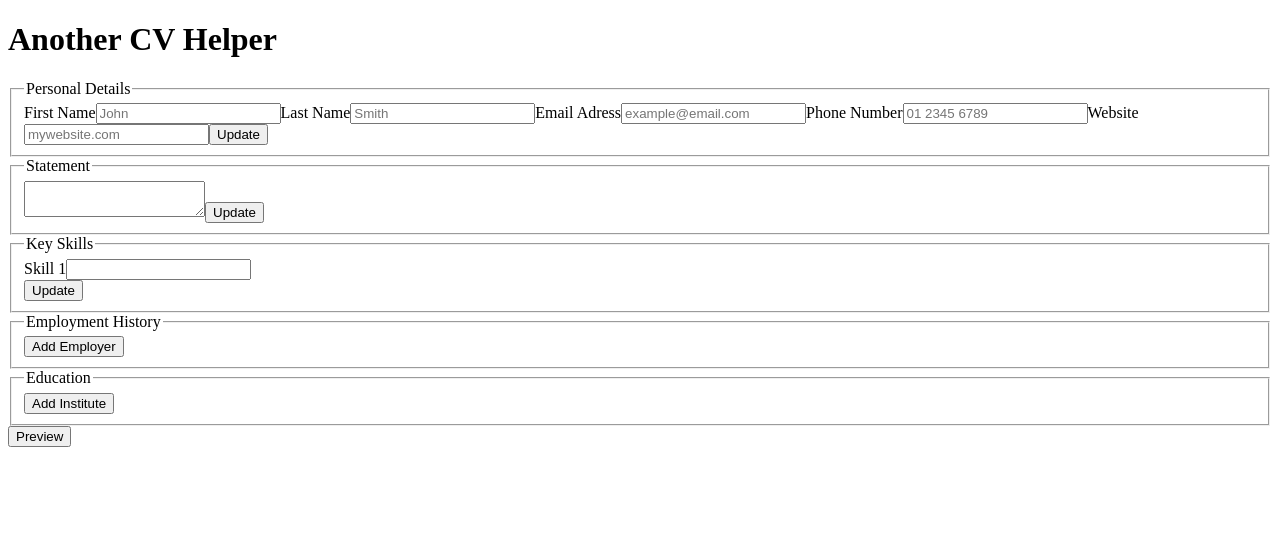
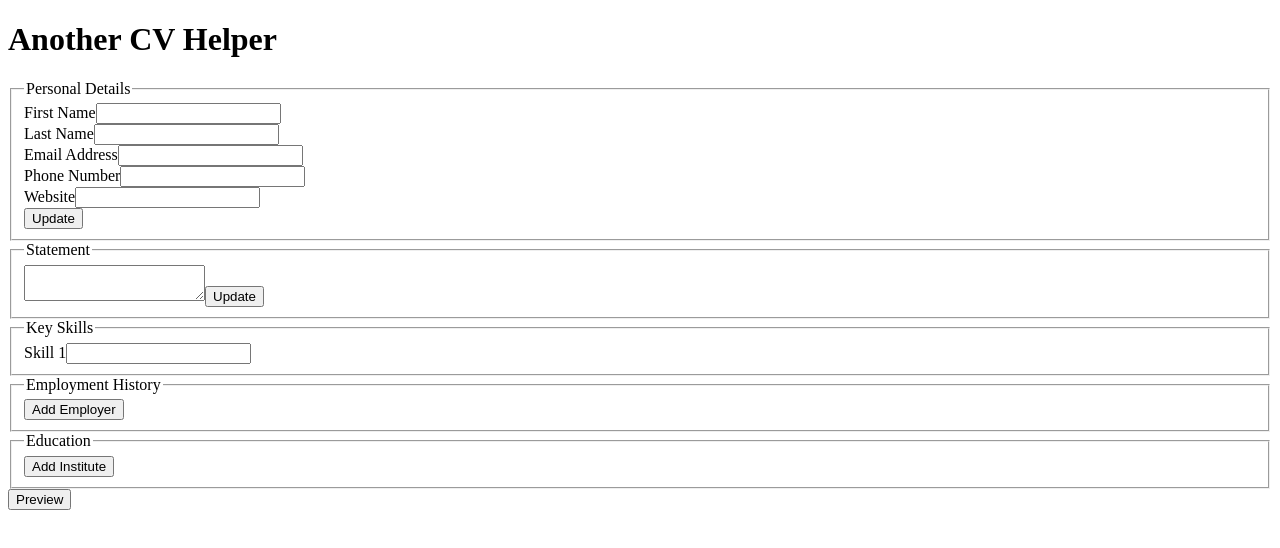
Before and after one commit to Fenroe/Another-CV-Builder, a React (Create React App) app: page / in a window 1280 px wide. Shown: the top 548 px of the page. Built offline with nearby package versions, Linux system fonts and the light colour scheme; the HTML template or start-up script is replaced by a standard one.

Commit message:
rust is showing. will be back

```diff
--- /dev/null
+++ b/src/components/Button/Button.js
@@ -0,0 +1,12 @@
+function Button(
+    {
+        btnText,
+        btnEffect,
+    }
+) {
+    return(
+        <button onClick = {btnEffect}>{btnText}</button>
+    )
+};
+
+export default Button;
--- /dev/null
+++ b/src/components/FormControl/FormControl.js
@@ -0,0 +1,28 @@
+function FormControl(
+    {
+        index,
+        labelText,
+        inputType,
+        inputEffect
+    }
+) {
+    function createInput() {
+        if (inputType === "textarea") {
+            return(
+                <textarea />
+            )
+        } else {
+            return(
+                <input type = {inputType} onChange = {(e) => inputEffect(e.target.value)}/>
+            )
+        }
+    }
+    return (
+        <div key = {index}>
+            <label>{labelText}</label>
+            {createInput()}
+        </div>
+    )
+};
+
+export default FormControl;
--- a/src/components/KeySkillsEntry/KeySkillsEntry.js
+++ b/src/components/KeySkillsEntry/KeySkillsEntry.js
@@ -1,24 +1,24 @@
+import FormControl from "../FormControl/FormControl";
+import Button from "../Button/Button";
+
 function KeySkillsEntry(
     {
         data,
         update,
     }
 ) {
+    const localData = [];
+
+
     return (
-        <div>
-            <fieldset>
-                {data.map((skill) => {
-                    return(
-                        <div key = {skill.index}>
-                            <label>Skill {skill.index}</label>
-                            <input />
-                        </div>
-                    )
-                })}
-                <legend>Key Skills</legend>
-                <button>Update</button>
-            </fieldset>
-        </div>
+        <fieldset>
+            <legend>Key Skills</legend>
+            {data.map((skill) => {
+                return (
+                    <FormControl key = {skill.index} labelText = {`Skill ${skill.index}`} inputType = {"text"} />
+                )
+            })}
+        </fieldset>
     )
 }
 
--- a/src/components/PersonalInfoEntry/PersonalInfoEntry.js
+++ b/src/components/PersonalInfoEntry/PersonalInfoEntry.js
@@ -1,3 +1,6 @@
+import FormControl from "../FormControl/FormControl";
+import Button from "../Button/Button";
+
 function PersonalInfoEntry(
     {
         data,
@@ -13,11 +16,32 @@ function PersonalInfoEntry(
         website: "",
     };
 
+    function updateFirstName(value) {
+        localData.firstName = value;
+    };
+
+    function updateLastName(value) {
+        localData.lastName = value;
+    };
+
+    function updateEmail(value) {
+        localData.email = value;
+    };
+
+    function updatePhoneNumber(value) {
+        localData.phoneNumber = value;
+    };
+
+    function updateWebsite(value) {
+        localData.website = value;
+    };
+
     function syncData() {
         update(localData)
+        console.log(data);
     };
 
-    return (
+    /* return (
         <div>
             <fieldset>
                 <legend>Personal Details</legend>
@@ -34,6 +58,20 @@ function PersonalInfoEntry(
                 <button onClick = {syncData}>Update</button>
             </fieldset>
         </div>
+    ) */
+
+    return (
+        <div>
+            <fieldset>
+                <legend>Personal Details</legend>
+                <FormControl labelText = {"First Name"} inputType = {"text"} inputEffect = {updateFirstName}/>
+                <FormControl labelText = {"Last Name"} inputType = {"text"} inputEffect = {updateLastName}/>
+                <FormControl labelText = {"Email Address"} inputType = {"email"} inputEffect = {updateEmail}/>
+                <FormControl labelText = {"Phone Number"} inputType = {"number"} inputEffect = {updatePhoneNumber}/>
+                <FormControl labelText = {"Website"} inputType = {"url"} inputEffect = {updateWebsite}/>
+                <Button btnText = {"Update"} btnEffect = {syncData}/>
+            </fieldset>
+        </div>
     )
 };
 
```
